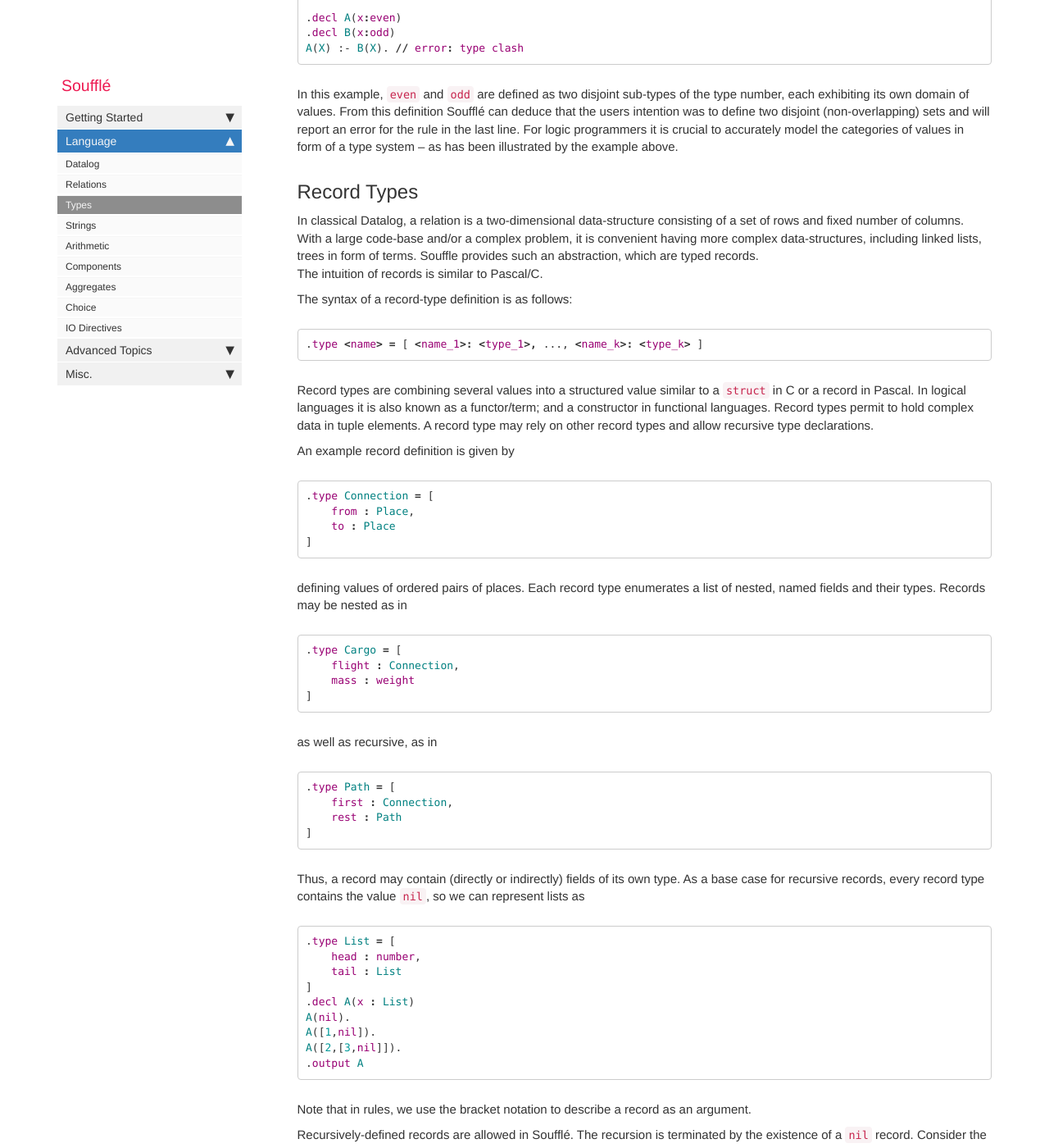
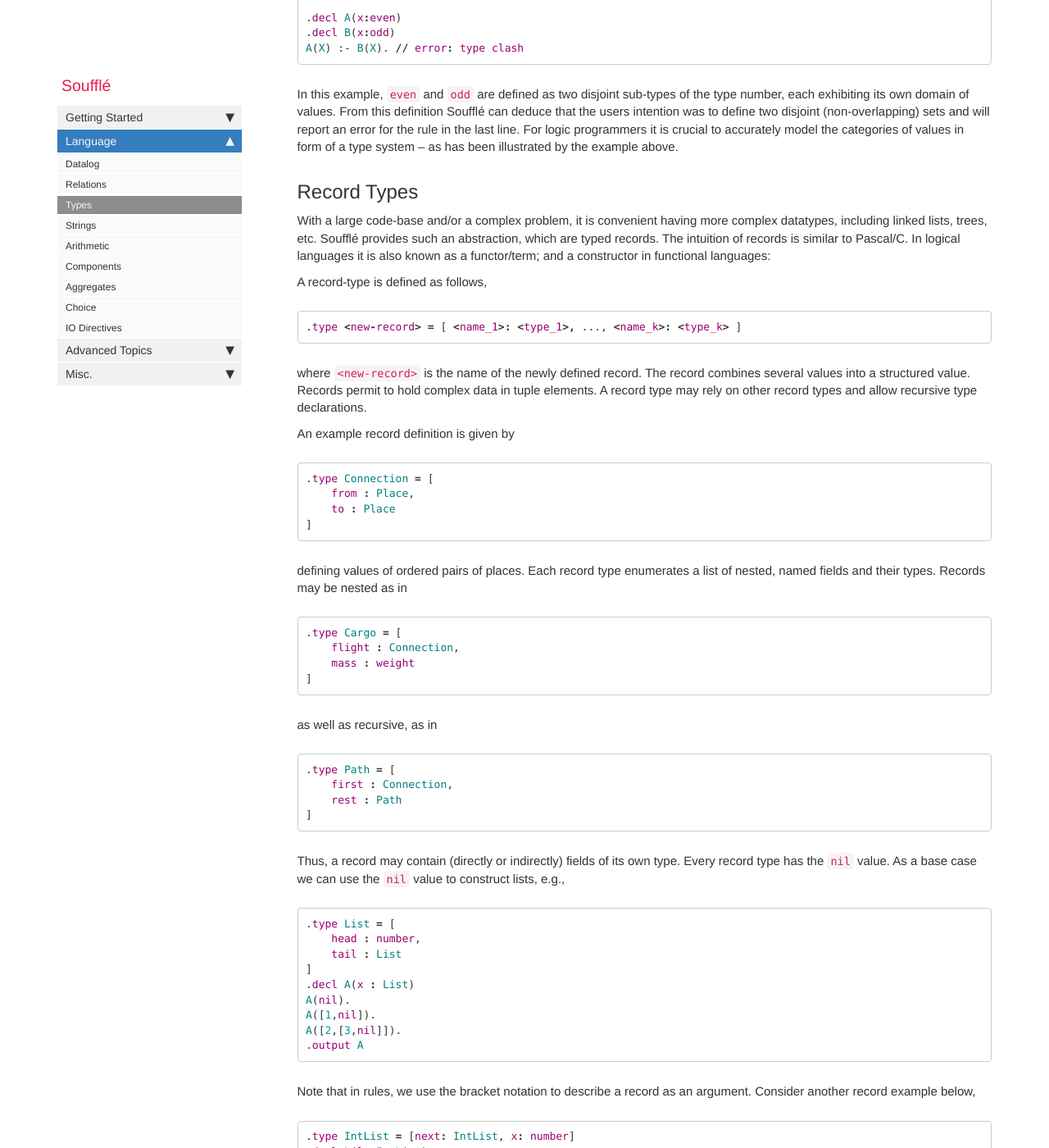
Before and after one commit to souffle-lang/souffle-lang.github.io, a Jekyll site: the page built from pages/docs/types.md, in a window 1280 px wide and 1400 px high, scrolled down 4842 px. Shown: the whole window at 82% size. Built offline with Jekyll 4.4.1, drawn with Linux system fonts in a browser that asks for light colours; comment, search, counter and statistics services are not loaded; some of the changed text lies outside the part shown.

Commit message:
Update types.md

````diff
--- a/pages/docs/types.md
+++ b/pages/docs/types.md
@@ -173,17 +173,17 @@ A(X) :- B(X). // error: type clash
 In this example, `even` and `odd` are defined as two disjoint sub-types of the type number, each exhibiting its own domain of values. From this definition Soufflé can deduce that the users intention was to define two disjoint (non-overlapping) sets and will report an error for the rule in the last line. For logic programmers it is crucial to accurately model the categories of values in form of a type system -- as has been illustrated by the example above.
 
 ## Record Types
-In classical Datalog, a relation is a two-dimensional data-structure consisting of a set of rows and fixed number of columns.
-With a large code-base and/or a complex problem, it is convenient having more complex data-structures, including linked lists, trees in form of terms.
-Souffle provides such an abstraction, which are typed records.
-The intuition of records is similar to Pascal/C.
 
-The syntax of a record-type definition is as follows:
+With a large code-base and/or a complex problem, it is convenient having more complex datatypes, including linked lists, trees, etc.  Soufflé provides such an abstraction, which are typed records. The intuition of records is similar to
+Pascal/C. In logical languages it is also known as a functor/term; and a constructor in functional languages:
+
+A record-type is defined as follows,
 ```prolog
-.type <name> = [ <name_1>: <type_1>, ..., <name_k>: <type_k> ]
+.type <new-record> = [ <name_1>: <type_1>, ..., <name_k>: <type_k> ]
 ```
-
-Record types are combining several values into a structured value similar to a `struct` in C or a record in Pascal. In logical languages it is also known as a functor/term; and a constructor in functional languages. Record types permit to hold complex data in tuple elements. A record type may rely on other record types and allow recursive type declarations.
+where `<new-record>` is the name of the newly defined record. The record combines several values into a
+structured value.  Records permit to hold complex data in tuple elements. A record type may rely on other
+record types and allow recursive type declarations.
 
 An example record definition is given by
 ```prolog
@@ -206,7 +206,7 @@ as well as recursive, as in
     rest : Path
 ]
 ```
-Thus, a record may contain (directly or indirectly) fields of its own type. As a base case for recursive records, every record type contains the value `nil`, so we can represent lists as
+Thus, a record may contain (directly or indirectly) fields of its own type. Every record type has the `nil` value. As a base case we can use the `nil` value to construct lists, e.g.,
 ```prolog
 .type List = [
     head : number,
@@ -218,11 +218,7 @@ A([1,nil]).
 A([2,[3,nil]]).
 .output A
 ```
-Note that in rules, we use the bracket notation to describe a record as an argument.
-
-Recursively-defined records are allowed in Soufflé.
-The recursion is terminated by the existence of a ``nil`` record.
-Consider the following:
+Note that in rules, we use the bracket notation to describe a record as an argument. Consider another record example below,
 ```prolog
 .type IntList = [next: IntList, x: number]
 .decl L(l: IntList)
@@ -232,12 +228,12 @@ L([r1,x+10]) :- L(r1), r1=[r2,x], x < 30.
 Flatten(x) :- L([_,x]).
 .output Flatten
 ```
+which transfers the lists into a set called `Flatten`.
 
-Record types are supported by the I/O system. You can use ```.input``` and ```.output``` directives
+Note that record types are supported by the I/O system. You can use the ```.input``` and ```.output``` directives
 to print tuples of relations with record elements. If a records contains another record,
 the whole record with all its composed records will be either read or written.
 Note that union types involving records and sub-typing of record types are currently not supported in Souffle.
-
 
 ##  Algebraic Data Types (ADT)
 Alebraic Data Types are extended versions of records, which permit several type shapes for a given record type.
````
